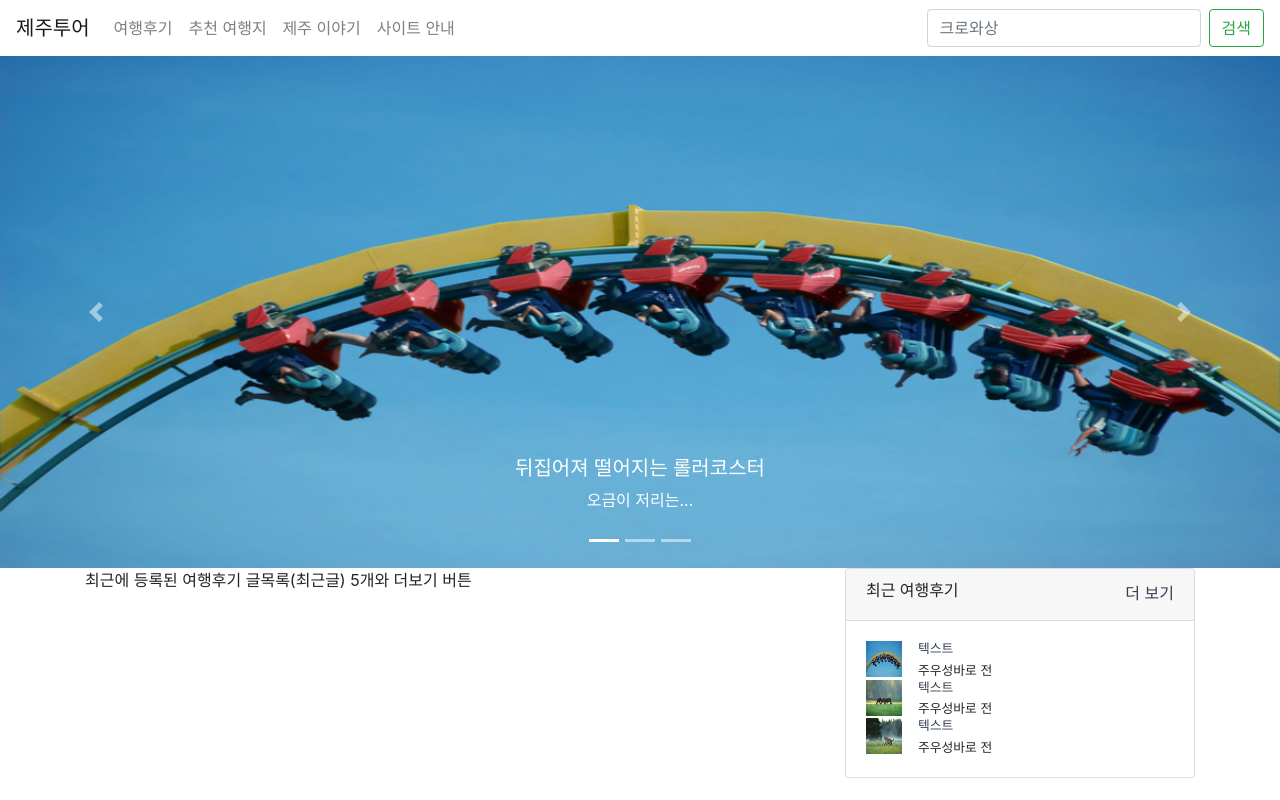
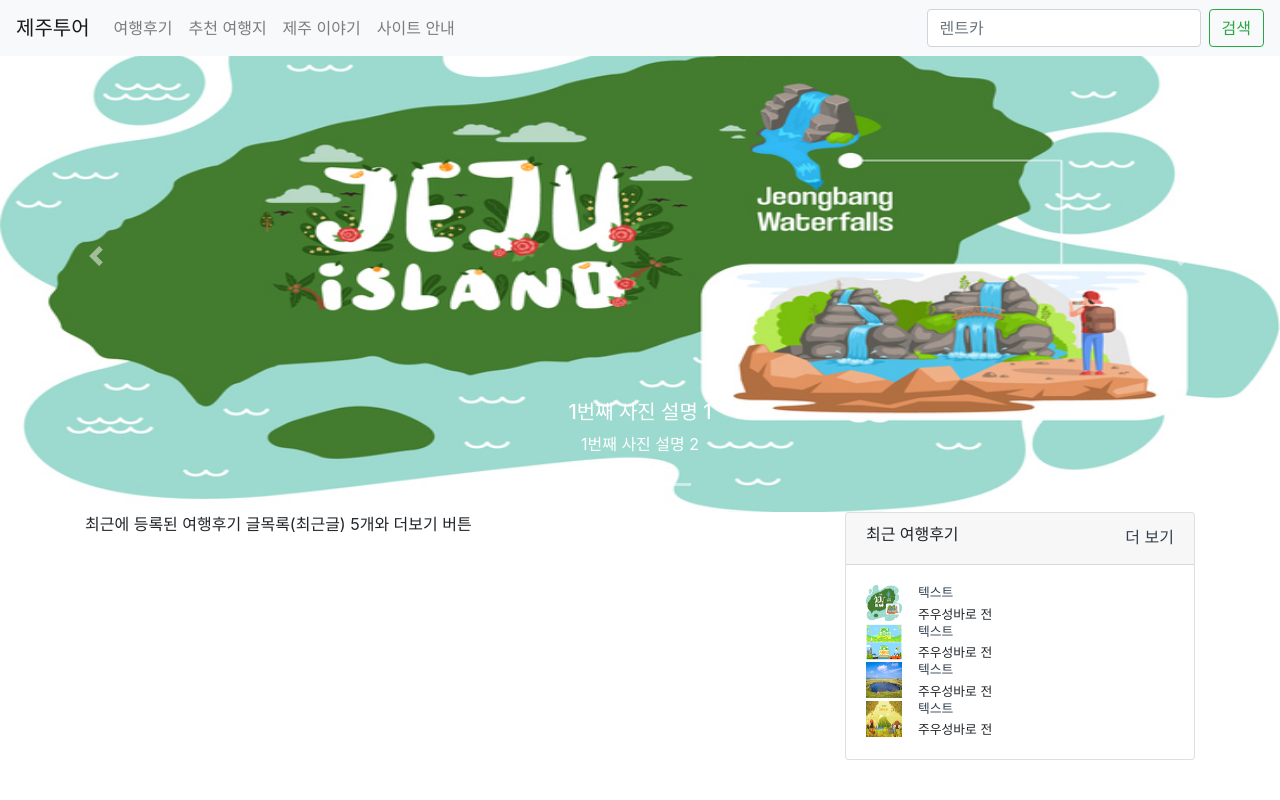
Before and after one commit to woosungchu/phpsetup, a PHP site: page / in a window 1280 px wide. Run offline with PHP 8.4, Linux system fonts and the light colour scheme.

Commit message:
edit image

```diff
--- a/html/header.php
+++ b/html/header.php
@@ -1,7 +1,7 @@
 
 
 <header>
-	<nav class="navbar navbar-expand-md navbar-light">
+	<nav class="navbar navbar-expand-md navbar-light bg-light fixed-top">
 		<a class="navbar-brand" href="?page=main">제주투어<a>
 		<button class="navbar-toggler" type="button"
 		data-toggle="collapse" data-target="#navbarCollapse"
@@ -16,7 +16,7 @@
 				<li class="nav-item"><a href="?page=sites" class="nav-link">사이트 안내</a></li>
 			</ul>
 			<form class="form-inline mt-md-0 mt-2" style="margin-bottom:0px;">
-				<input class="form-control mr-sm-2" type="text" placeholder="크로와상" aria-label="검색">
+				<input class="form-control mr-sm-2" type="text" placeholder="렌트카" aria-label="검색">
 				<button class="btn btn-outline-success" type="submit">검색</button>
 			</form>
 		</div>
--- a/html/main.php
+++ b/html/main.php
@@ -7,27 +7,18 @@
 			<li data-target="#myCarousel" data-slide-to="2"></li>
 		</ol>
 		<div class="carousel-inner">
-			<div class="carousel-item active">
-				<img class="d-block w-100" src="assets/image1.jpg" alt="롤러코스터" title="뒤집어져 떨어지는 롤러코스터">
-				<div class="carousel-caption">
-					<h5>뒤집어져 떨어지는 롤러코스터</h5>
-					<p>오금이 저리는...</p>
-				</div>
-			</div>
-			<div class="carousel-item">
-				<img class="d-block w-100" src="assets/image2.jpg" alt="사슴" title="사슴이 풀 먹는 아름다운 자연">
-				<div class="carousel-caption">
-					<h5>뒤집어져 떨어지는 롤러코스터</h5>
-					<p>오금이 저리는...</p>
-				</div>
-			</div>
-			<div class="carousel-item">
-				<img class="d-block w-100" src="assets/image3.jpg" alt="호랑이" title="야생 속의 호랑이">
-				<div class="carousel-caption">
-					<h5>뒤집어져 떨어지는 롤러코스터</h5>
-					<p>오금이 저리는...</p>
-				</div>
-				</div>
+		<?php
+			for($i=1; $i<5;$i++){
+				echo
+				'<div class="carousel-item '.($i==1?'active':'').'">
+					<img class="d-block w-100" src="assets/image'.$i.'.jpg" alt="카루셀'.$i.'" title="'.$i.'번째 카루셀 사진">
+					<div class="carousel-caption">
+						<h5>'.$i.'번째 사진 설명 1</h5>
+						<p>'.$i.'번째 사진 설명 2</p>
+					</div>
+				</div>';
+			}
+		?>
 		</div>
 	    <a class="carousel-control-prev" href="#myCarousel" role="button" data-slide="prev">
 		  <span class="carousel-control-prev-icon" aria-hidden="true"></span>
@@ -53,11 +44,11 @@
 					<div class="card-body">
 					<?php
 
-					for ($x = 1; $x < 4; $x++) {
+					for ($x = 1; $x < 5; $x++) {
 						echo
 						'<div class="d-flex">
 							<div class="file-thumbnail">
-								<img class="w-100 h-100" src="assets/image'.$x.'.jpg" border="0" alt="여행후기1">
+								<img class="w-100 h-100" src="assets/image'.$x.'.jpg" border="0" alt="여행후기'.$x.'." title="여행후기 '.$x.'번째 사진">
 							</div>
 							<div class="ml-3">
 								<h6 class="mb-1"><a href="#" class="small">텍스트</a></h6>
```
Also changed, not shown: assets/image1.jpg, assets/image2.jpg, assets/image3.jpg, assets/image4.jpg (added).
